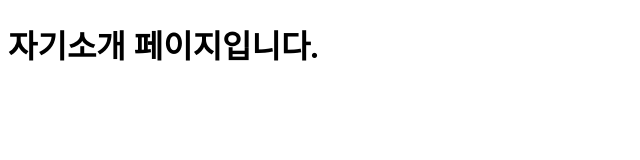
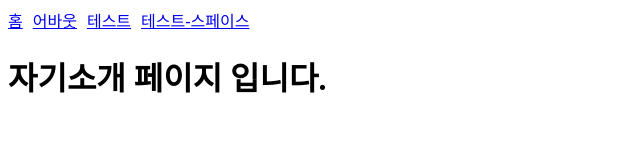
Before and after one commit to castlehyeon/my-blog-2022-06-27, a Gatsby site: page /about in a window 1280 px wide. Shown: the whole page, without its empty margins (0-640 px from the left). Built offline with nearby package versions, Linux system fonts and the light colour scheme; Gatsby itself is replaced by a stand-in of ours.

Commit message:
gnb 추가

```diff
--- a/src/pages/about.js
+++ b/src/pages/about.js
@@ -1,10 +1,21 @@
+import { Link } from "gatsby";
 import React from "react";
 
 function AboutPage() {
-    return <main>
-        <title>자기소개</title>
-        <h1>자기소개 페이지입니다.</h1>
-        </main>
+  return (
+    <main>
+      <title>자기소개</title>
+
+      <div style={{ display: "flex", gap: 10 }}>
+        <Link to="/">홈</Link>
+        <Link to="/about">어바웃</Link>
+        <Link to="/test">테스트</Link>
+        <Link to="/test-space">테스트-스페이스</Link>
+      </div>
+
+      <h1>자기소개 페이지 입니다.</h1>
+    </main>
+  );
 }
 
-export default AboutPage; //밖에서 페이지가 들어올 수 있게 함.
+export default AboutPage;
```
Also changed, not shown: src/pages/index.js (+14 -5 lines), src/pages/test-space.js (+16 -5 lines), src/pages/test.js (+17 -6 lines).
